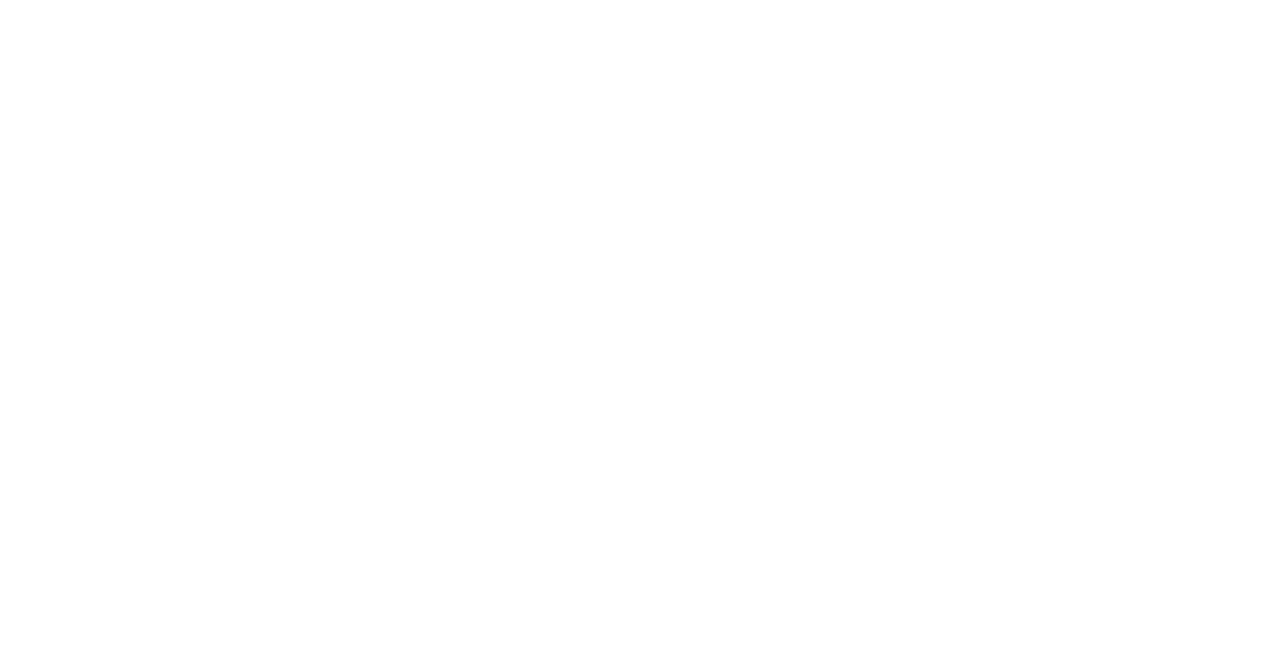
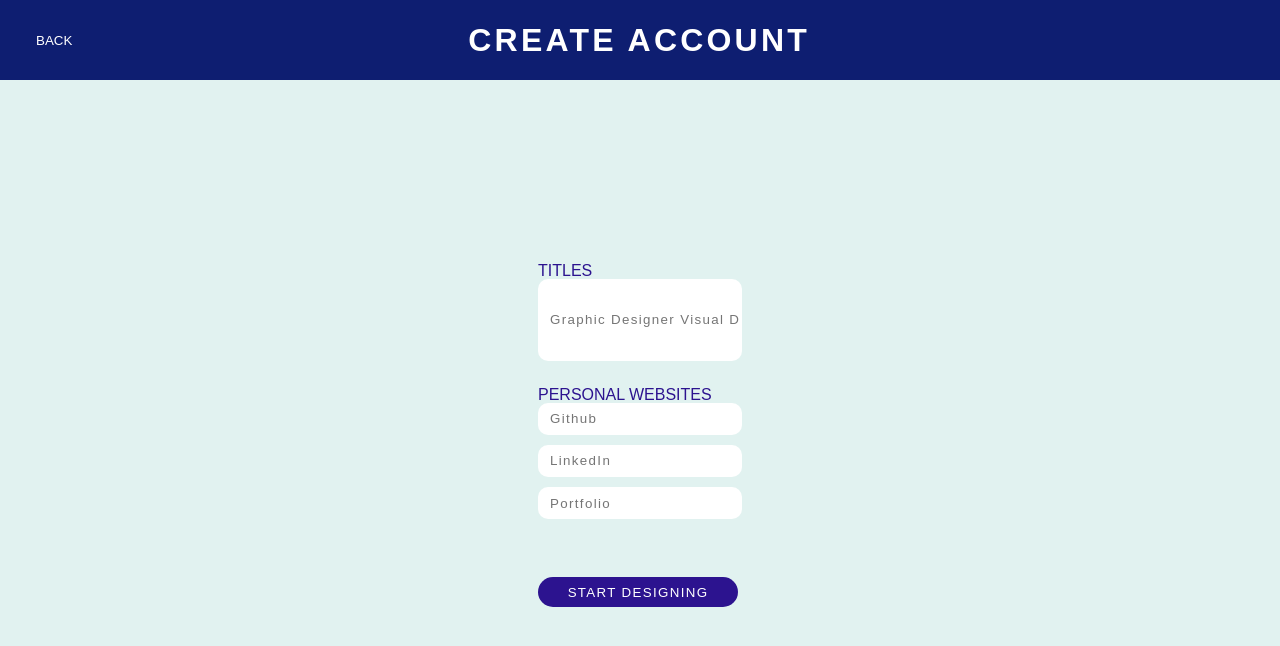
Before and after one commit to martinmags/cogs121-xposure, a plain HTML site: page src/CreateAccount2.html in a window 1280 px wide. Drawn offline with Linux system fonts and the light colour scheme.

Commit message:
finished registration screens

```diff
--- a/src/CreateAccount2.html
+++ b/src/CreateAccount2.html
@@ -0,0 +1,45 @@
+<!DOCTYPE html>
+<html>
+  <head>
+    <meta charset="utf-8">
+    <meta name="viewport" content="width=device-width, initial-scale=1">
+    <title>CREATE ACCOUNT</title>
+    <link rel="stylesheet" href="css/cssreset.css">
+    <link rel="stylesheet" href="css/register.css">
+
+  </head>
+
+  <body>
+    <div class="screen_container">
+
+      <div class="header_container">
+        <!-- Add back button -->
+        <form id="formSize" action="index.html">
+          <input id="back-btn" type="submit" value="BACK"/>
+        </form>
+        <header id="header-title">CREATE ACCOUNT</header>
+        <div id="invisible-spacer">
+          <h1>.</h1>
+        </div>
+      </div>
+
+      <div class="main_container">
+        <form action="Feed.html">
+          <text id="small-title">TITLES</text><br>
+          <input id="input-button-large" type="text" placeholder="  Graphic Designer Visual Designer"><br>
+          <br>
+          <text id="small-title">PERSONAL WEBSITES</text><br>
+          <input id="input-button-square" type="text" placeholder="  Github"><br>
+          <input id="input-button-square" type="text" placeholder="  LinkedIn"><br>
+          <input id="input-button-square" type="text" placeholder="  Portfolio"><br>
+          <br>
+          <br>
+          <br>
+          <input class="button" type="submit" value="START DESIGNING">
+        </form>
+      </div>
+
+    </div>
+  </body>
+</html>
+</html>
--- a/src/css/register.css
+++ b/src/css/register.css
@@ -71,6 +71,12 @@ body{
   letter-spacing: 0.1em;
 }
 
+/* Text */
+#small-title{
+  color: #2C138F;
+  margin-bottom: 10%;
+}
+
 /* Forms */
 #input-button{
   width: 200px;
@@ -80,3 +86,21 @@ body{
   margin-bottom: 5%;
   letter-spacing: 0.1em;
 }
+
+#input-button-square{
+  width: 200px;
+  height: 30px;
+  border: 1px;
+  border-radius: 10px;
+  margin-bottom: 5%;
+  letter-spacing: 0.1em;
+}
+
+#input-button-large{
+  width: 200px;
+  height: 80px;
+  border: 1px;
+  border-radius: 10px;
+  margin-bottom: 5%;
+  letter-spacing: 0.1em;
+}
```
Also changed, not shown: src/CreateAccount.html (+1 -1 lines).
